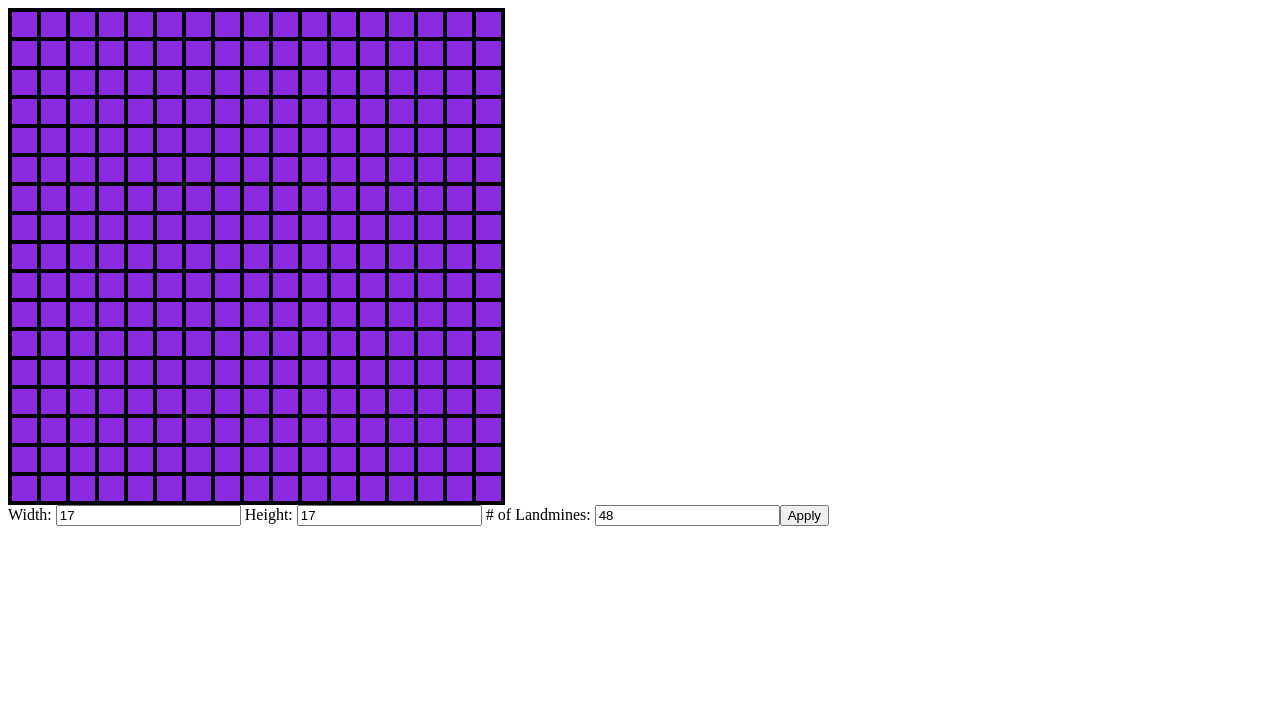
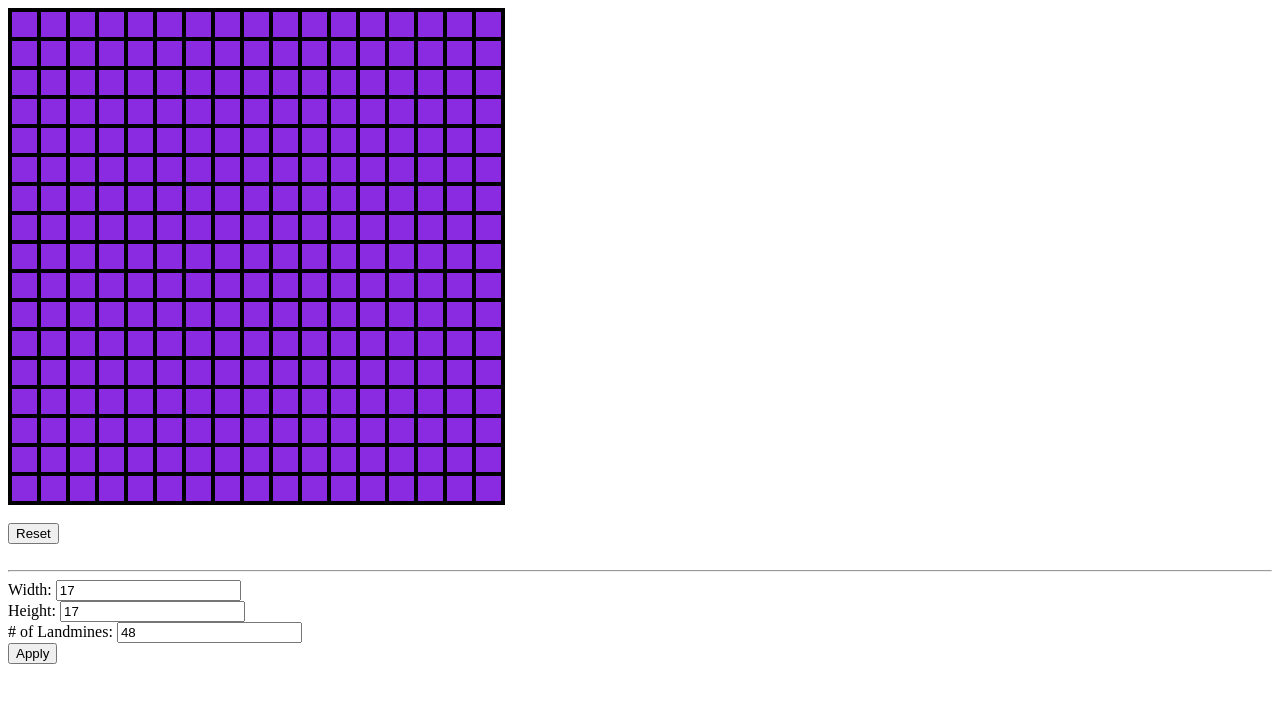
Before and after one commit to ibedard16/landmine-field, an Angular app: page / in a window 1280 px wide. Shown: the top 702 px of the page. Built offline with nearby package versions, Linux system fonts and the light colour scheme.

Commit message:
Add reset button
Instead of rebuilding the entire board by hitting "apply", we can save time & memory by just resetting everything.

```diff
--- a/src/app/app.component.html
+++ b/src/app/app.component.html
@@ -1,7 +1,20 @@
-<lmf-board [width]="width" [height]="height" [landmineCount]="landmineCount"></lmf-board>
+<div>
+	<lmf-board [width]="width" [height]="height" [landmineCount]="landmineCount"></lmf-board>
+</div>
 
-Width: <input type="number" min="0" [(ngModel)]="width"/>
-Height: <input type="number" min="0" [(ngModel)]="height"/>
-# of Landmines: <input type="number" min="0" [(ngModel)]="landmineCount"/>
-<button (click)="applyChanges()">Apply</button>
-{{error}}
+<br />
+
+<div>
+	<div><button (click)="reset()">Reset</button></div>
+</div>
+
+<br />
+<hr />
+
+<div>
+	<div>Width: <input type="number" min="0" [(ngModel)]="width"/></div>
+	<div>Height: <input type="number" min="0" [(ngModel)]="height"/></div>
+	<div># of Landmines: <input type="number" min="0" [(ngModel)]="landmineCount"/></div>
+	<div><button (click)="applyChanges()">Apply</button></div>
+	<div>{{error}}</div>
+</div>
--- a/src/app/app.component.ts
+++ b/src/app/app.component.ts
@@ -43,4 +43,8 @@ export class AppComponent implements AfterViewInit {
 		this.board.buildBoard();
 		this.cdf.detectChanges();
 	}
+
+	reset() {
+		this.board.reset();
+	}
 }
--- a/src/app/board/board.component.ts
+++ b/src/app/board/board.component.ts
@@ -47,10 +47,7 @@ export class BoardComponent {
 		}
 		this.landminesPlaced = true;
 
-		let flatBoard = [];
-		this.board.forEach(row => {
-			flatBoard = flatBoard.concat(row);
-		});
+		const flatBoard = this.getFlatboard();
 
 		flatBoard.splice(flatBoard.indexOf(firstTileClicked), 1);
 		firstTileClicked.getNeighbors().forEach(neighbor => {
@@ -64,6 +61,12 @@ export class BoardComponent {
 
 			flatBoard.splice(flatBoard.indexOf(tile), 1);
 		}
+	}
+
+	reset() {
+		const flatBoard = this.getFlatboard();
+		flatBoard.forEach(x => x.reset());
+		this.landminesPlaced = false;
 	}
 
 	private buildTile(row: number, col: number) {
@@ -102,6 +105,14 @@ export class BoardComponent {
 		}
 	}
 
+	private getFlatboard() {
+		let flatBoard = [];
+		this.board.forEach(row => {
+			flatBoard = flatBoard.concat(row);
+		});
+		return flatBoard;
+	}
+
 	private getRandomTile(flatBoard: TileComponent[]) {
 		const randomTile = Math.floor(Math.random() * flatBoard.length);
 		return flatBoard[randomTile];
--- a/src/app/tile/tile.component.ts
+++ b/src/app/tile/tile.component.ts
@@ -16,6 +16,12 @@ export class TileComponent implements OnDestroy {
 
 	ngOnDestroy() {
 		this._neighbors = null;
+	}
+
+	reset() {
+		this.isRevealed = false;
+		this.hasLandmine = false;
+		this.text = '';
 	}
 
 	getNeighbors() {
```
